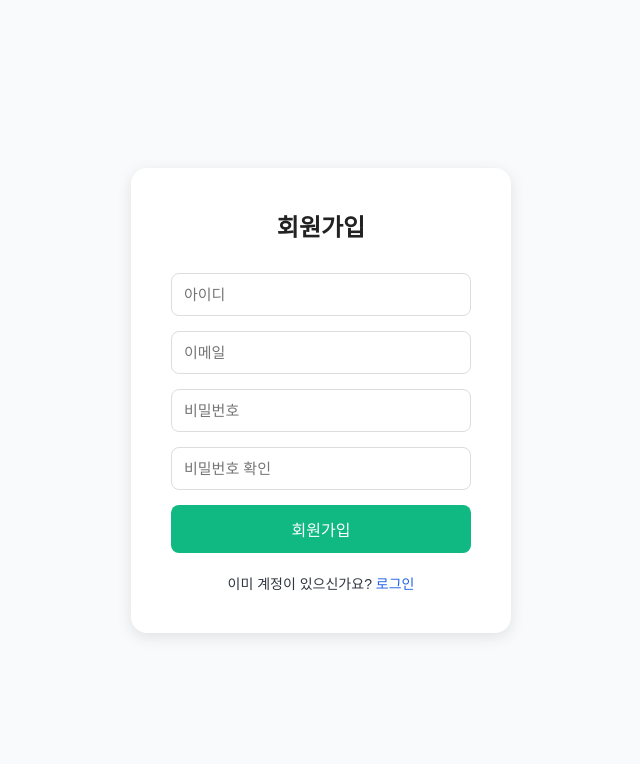
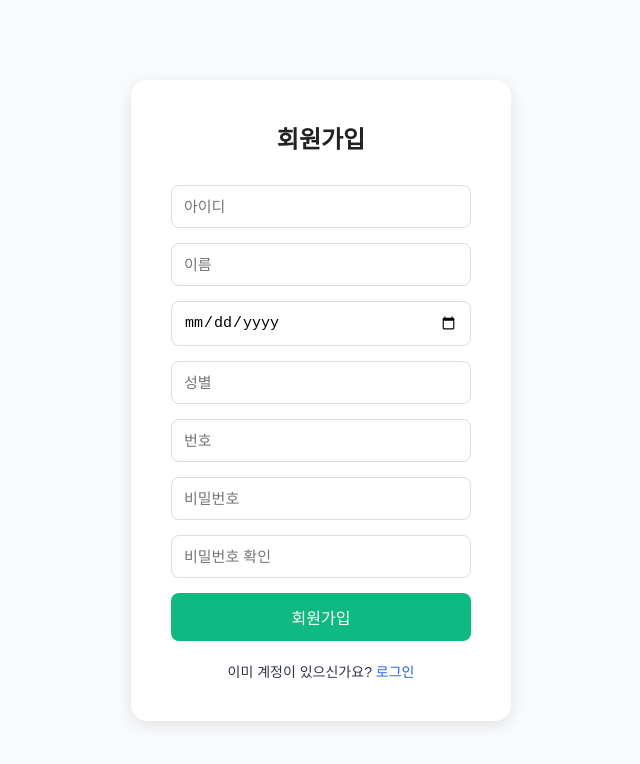
Before and after one commit to LiverGuardAI/react-frontend, a React (Create React App) app in the folder liverguard/: page /signup in a window 1280 px wide. Shown: the top 764 px of the page, without its empty margins (319-959 px from the left). Built offline with nearby package versions, Linux system fonts and the light colour scheme.

Commit message:
feat add sign up

```diff
--- a/liverguard/src/pages/Auth/Signup/Signup.jsx
+++ b/liverguard/src/pages/Auth/Signup/Signup.jsx
@@ -7,8 +7,11 @@ const Signup = () => {
   const navigate = useNavigate();
 
   const [form, setForm] = useState({
-    username: "",
-    email: "",
+    id: "",
+    name: "",
+    birth_date: "",
+    sex: "",
+    phone: "",
     password: "",
     password2: "",
   });
@@ -35,12 +38,17 @@ const Signup = () => {
 
     try {
       await signup({
-        username: form.username,
-        email: form.email,
+        id: form.id,
+        name: form.name,
+        birth_date: form.birth_date,
+        sex: form.sex,
+        phone: form.phone,
         password: form.password,
+        password2: form.password2,
       });
       setSuccess("회원가입이 완료되었습니다!");
       setTimeout(() => navigate("/login"), 1000);
+      console.log(1)
     } catch (err) {
       console.error("회원가입 실패:", err);
       setError("회원가입 중 오류가 발생했습니다.");
@@ -54,18 +62,45 @@ const Signup = () => {
 
         <input
           type="text"
-          name="username"
+          name="id"
           placeholder="아이디"
-          value={form.username}
+          value={form.id}
           onChange={handleChange}
           required
         />
 
         <input
-          type="email"
-          name="email"
-          placeholder="이메일"
-          value={form.email}
+          type="text"
+          name="name"
+          placeholder="이름"
+          value={form.name}
+          onChange={handleChange}
+          required
+        />
+
+        <input
+          type="date"
+          name="birth_date"
+          placeholder="생년월일"
+          value={form.birth_date}
+          onChange={handleChange}
+          required
+        />
+
+        <input
+          type="text"
+          name="sex"
+          placeholder="성별"
+          value={form.sex}
+          onChange={handleChange}
+          required
+        />
+
+        <input
+          type="text"
+          name="phone"
+          placeholder="번호"
+          value={form.phone}
           onChange={handleChange}
           required
         />
```
Also changed, not shown: 2 other files (tests, documents, lock files or other folders).
